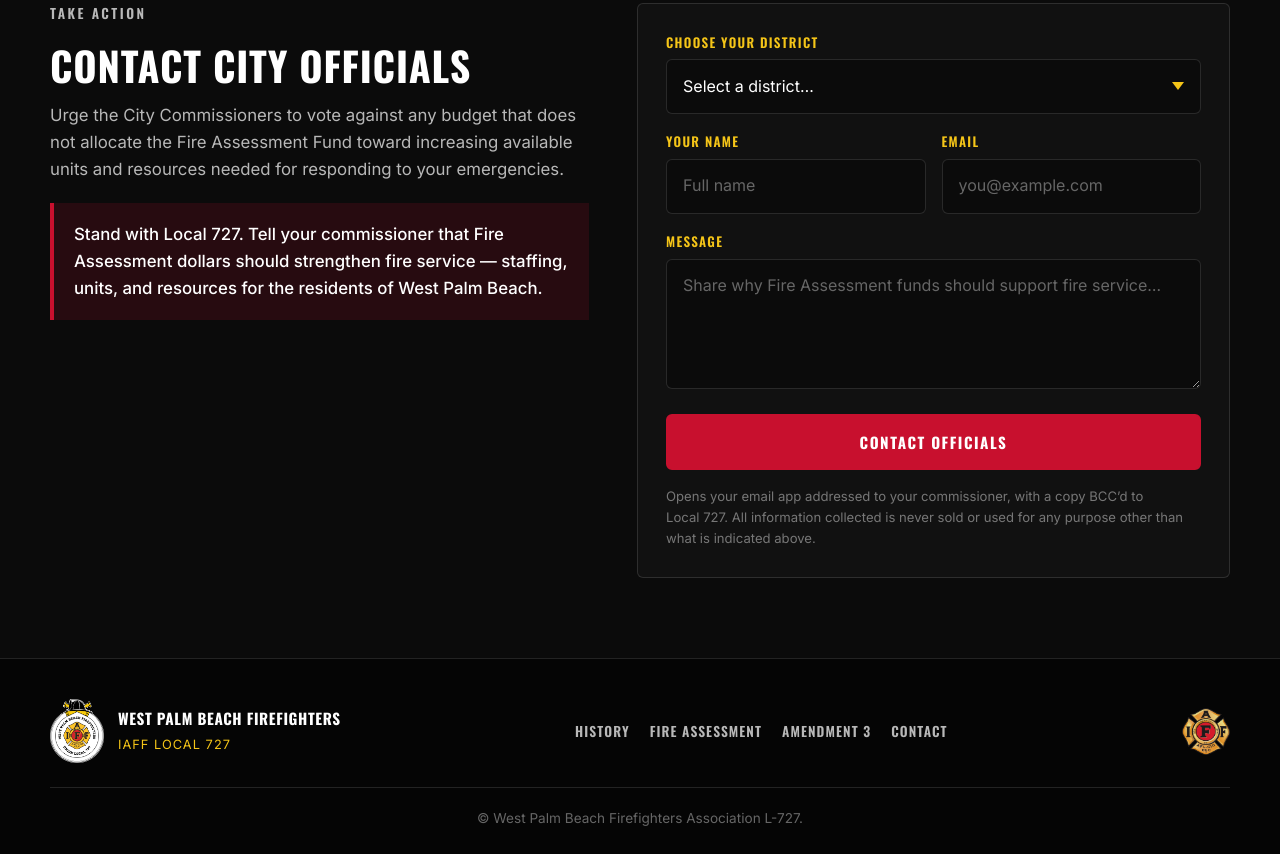
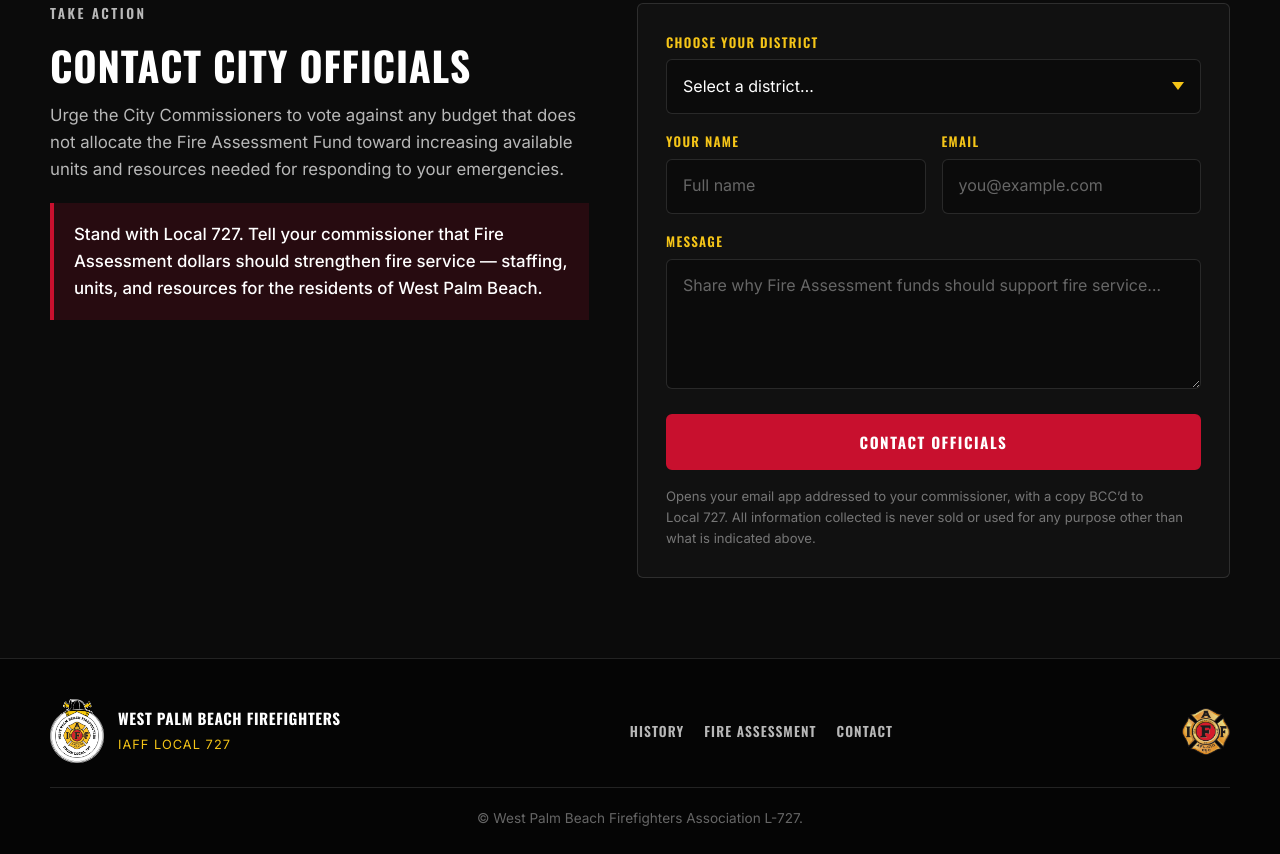
Before and after one commit to mrstacey1284/wpbfirefighters, a plain HTML site: page index.html in a window 1280 px wide. Shown: the part 3816-4670 px from the top of the page. Drawn offline with nearby package versions, Linux system fonts and the light colour scheme.

Commit message:
Remove the Amendment 3 link from the footer on every page.
The /amendment3 page itself stays in place.

```diff
--- a/index.html
+++ b/index.html
@@ -322,7 +322,6 @@
         <nav class="footer-links" aria-label="Footer">
           <a href="history.html">History</a>
           <a href="fire-assessment.html">Fire Assessment</a>
-          <a href="amendment3/">Amendment 3</a>
           <a href="#contact">Contact</a>
         </nav>
         <img
```
Also changed, not shown: amendment3/index.html (+0 -1 lines), fire-assessment.html (+0 -1 lines), history.html (+0 -1 lines).
